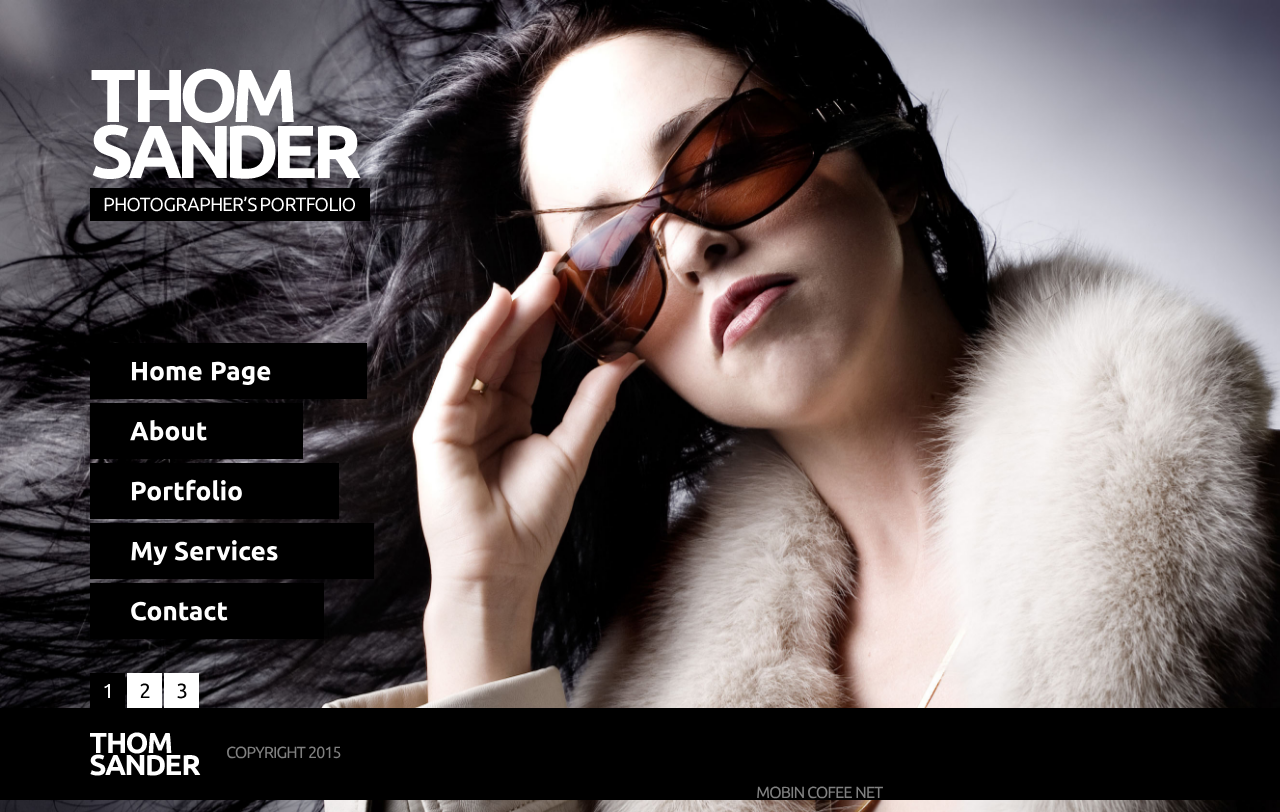
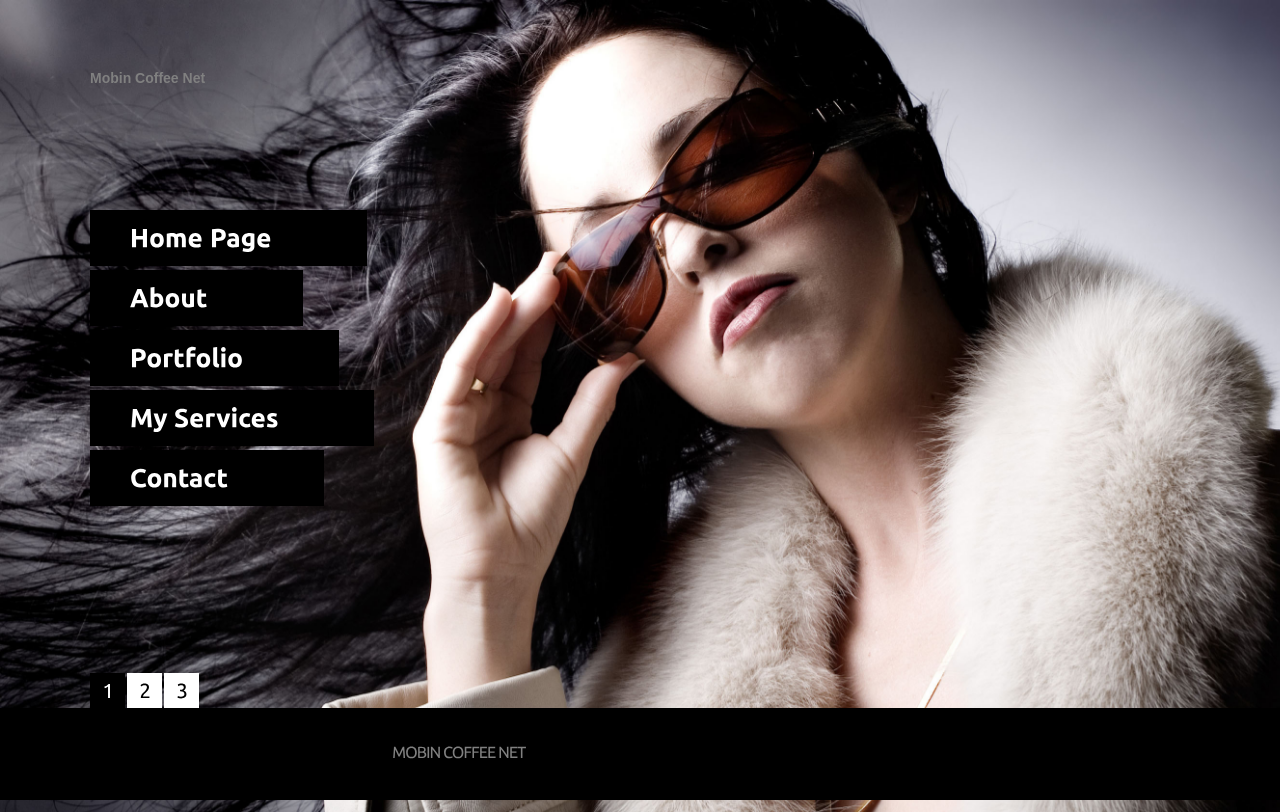
Before and after one commit to mobincoffeenet/mobincoffeenet.github.io, a plain HTML site: page index.html in a window 1280 px wide. Drawn offline with Linux system fonts and the light colour scheme.

Commit message:
Update index.html

```diff
--- a/index.html
+++ b/index.html
@@ -36,7 +36,7 @@
 				<div class="box">
 <!-- header -->
 					<header>
-						<h1><a href="http://www.Sourcecodes.ir/" id="logo">Thom Sander Photographer’s Portfolio</a></h1>
+						<h1>Mobin Coffee Net </h1>
 						<nav>
 							<ul id="menu">
 								<li><a href="#!/page_Home"><span></span><strong>Home Page</strong></a></li>
@@ -419,11 +419,9 @@
 						<li><a href="images/bg_img2.jpg">2</a></li>
 						<li><a href="images/bg_img3.jpg">3</a></li>
 					</ul>
-					<div class="col_1">
-						<a href="http://www.Sourcecodes.ir/" id="footer_logo">Thom Sander</a> Copyright 2015
-					</div>
+
 					<div class="col_2">
-						Mobin Cofee Net
+						Mobin Coffee Net
 						<!-- {%FOOTER_LINK} -->
 					</div>
 				</footer>
```
